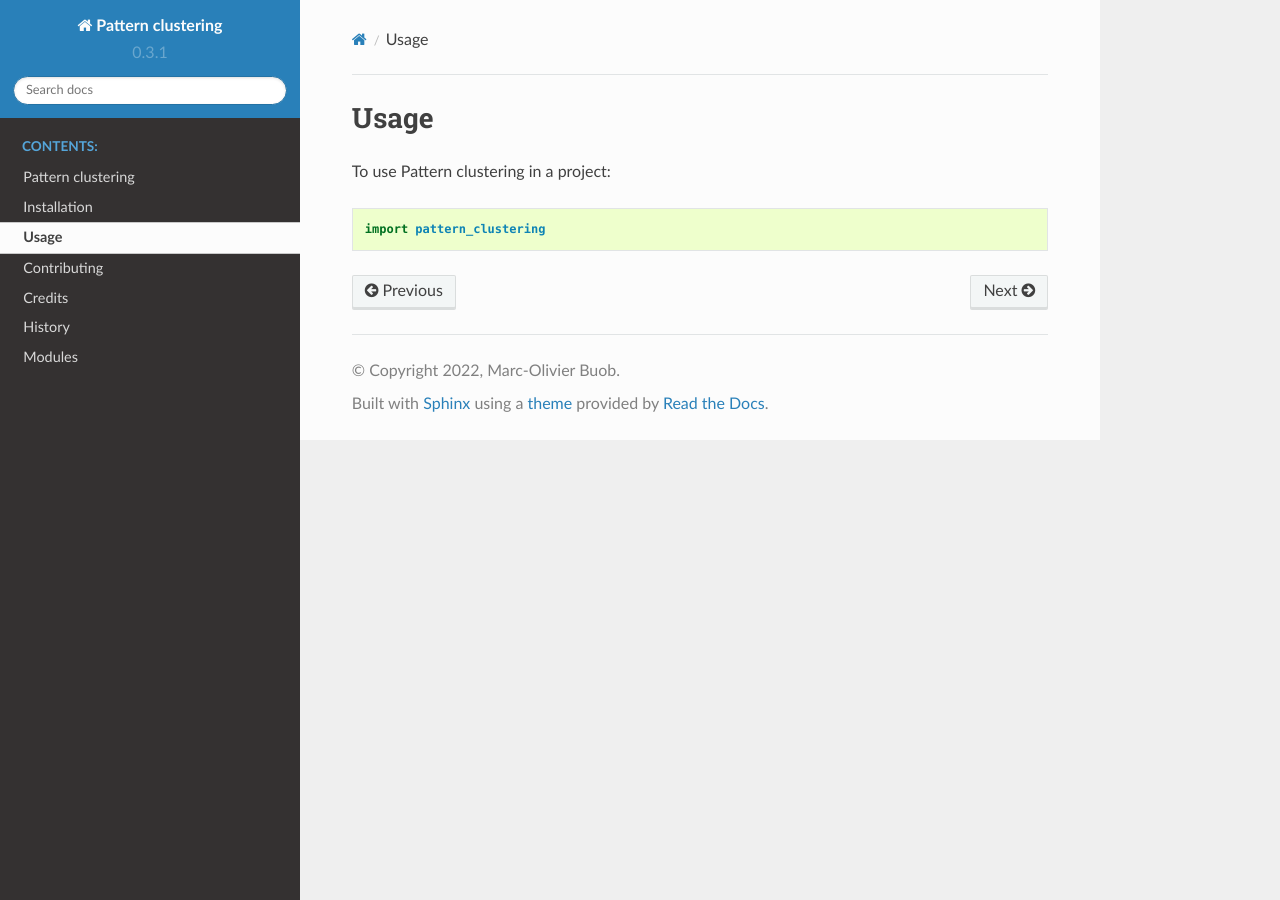
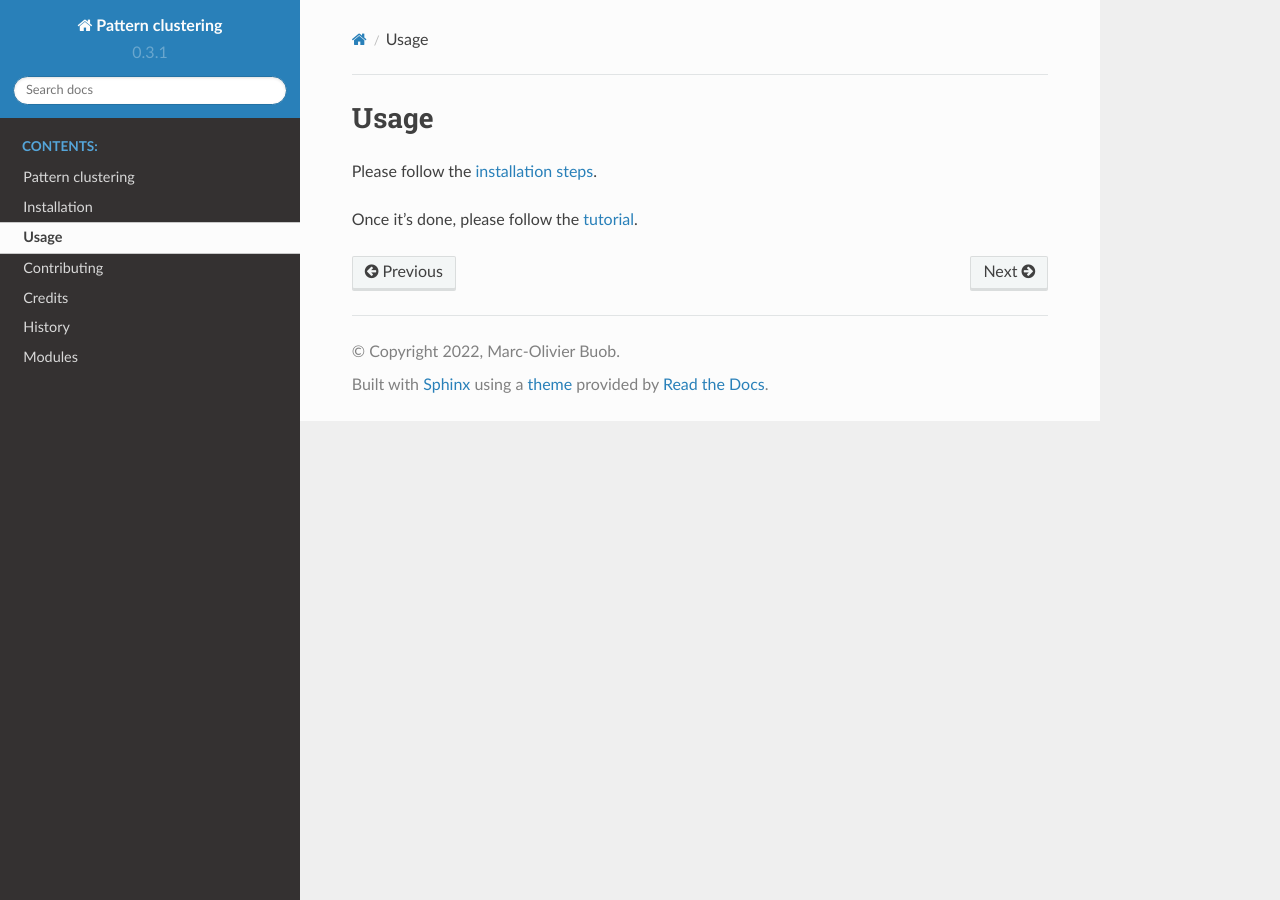
Before and after one commit to nokia/pattern-clustering, a Sphinx documentation site: the page built from docs/usage.rst, in a window 1280 px wide. Built offline with Sphinx 7.4.7 and the Read the Docs theme 2.0.0, drawn with Linux system fonts in a browser that asks for light colours; pages that are not in the unit, such as notebooks, are missing from menus.

Commit message:
Updated documentation

```diff
--- a/docs/usage.rst
+++ b/docs/usage.rst
@@ -2,6 +2,9 @@
 Usage
 =====
 
-To use Pattern clustering in a project::
+Please follow the `installation steps`_.
 
-    import pattern_clustering
+Once it's done, please follow the `tutorial`_.
+
+.. _installation steps: https://github.com/nokia/pattern-clustering/wiki/Installation
+.. _tutorial: https://github.com/nokia/pattern-clustering/wiki/Tutorial
```
Also changed, not shown: docs/installation.rst (+2 -6 lines).
